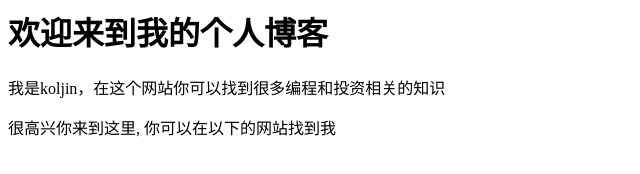
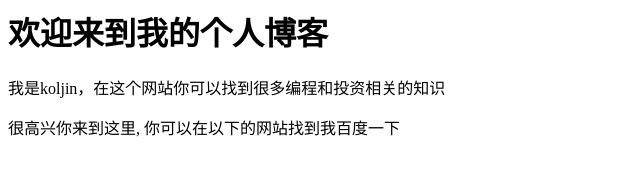
Before and after one commit to renhefeng/renhefeng.github.io, a plain HTML site: page index.html in a window 1280 px wide. Shown: the full height of the page, 0-640 px from the left. Drawn offline with Linux system fonts and the light colour scheme.

Commit message:
Update index.html

```diff
--- a/index.html
+++ b/index.html
@@ -1,3 +1,3 @@
 <h1>欢迎来到我的个人博客</h1>
 <p>我是koljin，在这个网站你可以找到很多编程和投资相关的知识</p>
-<p>很高兴你来到这里, 你可以在以下的网站找到我</p>
+<p>很高兴你来到这里, 你可以在以下的网站找到我<a src="https://www.baidu.com">百度一下</a></p>
```
